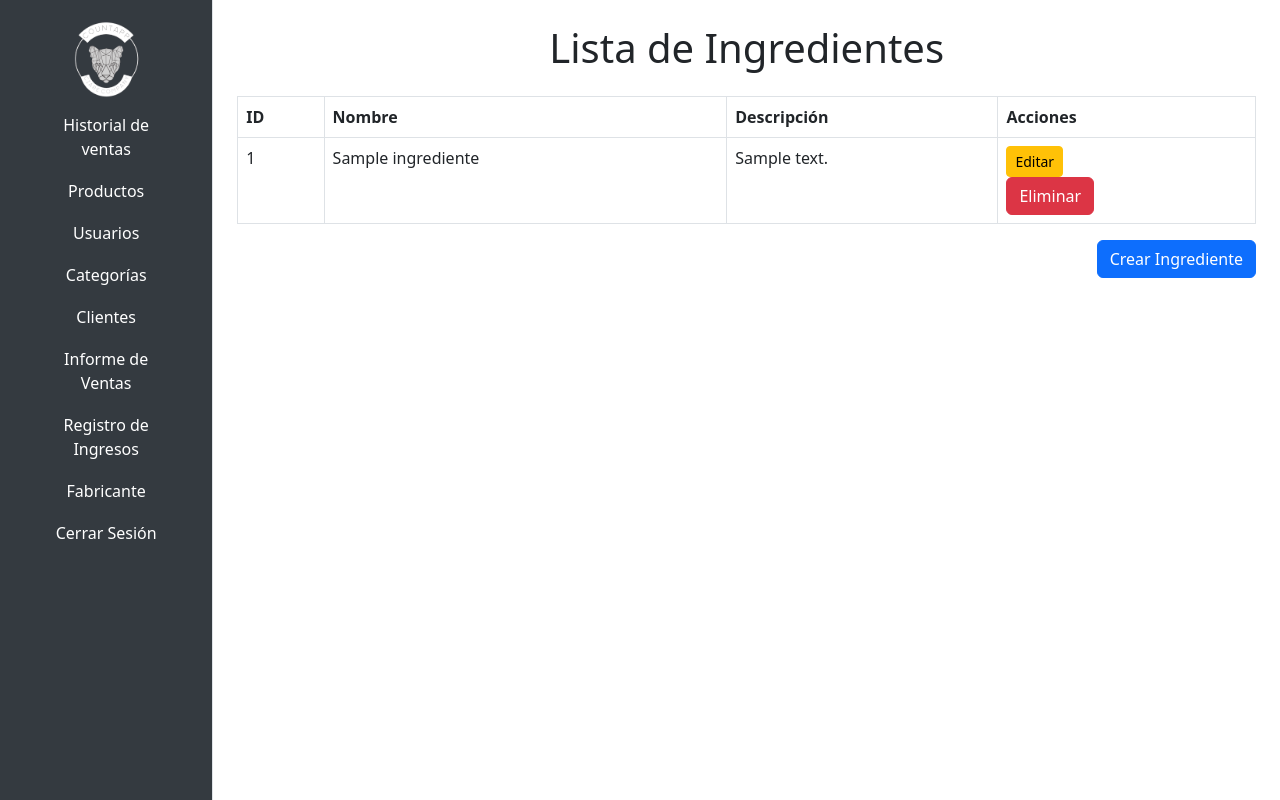
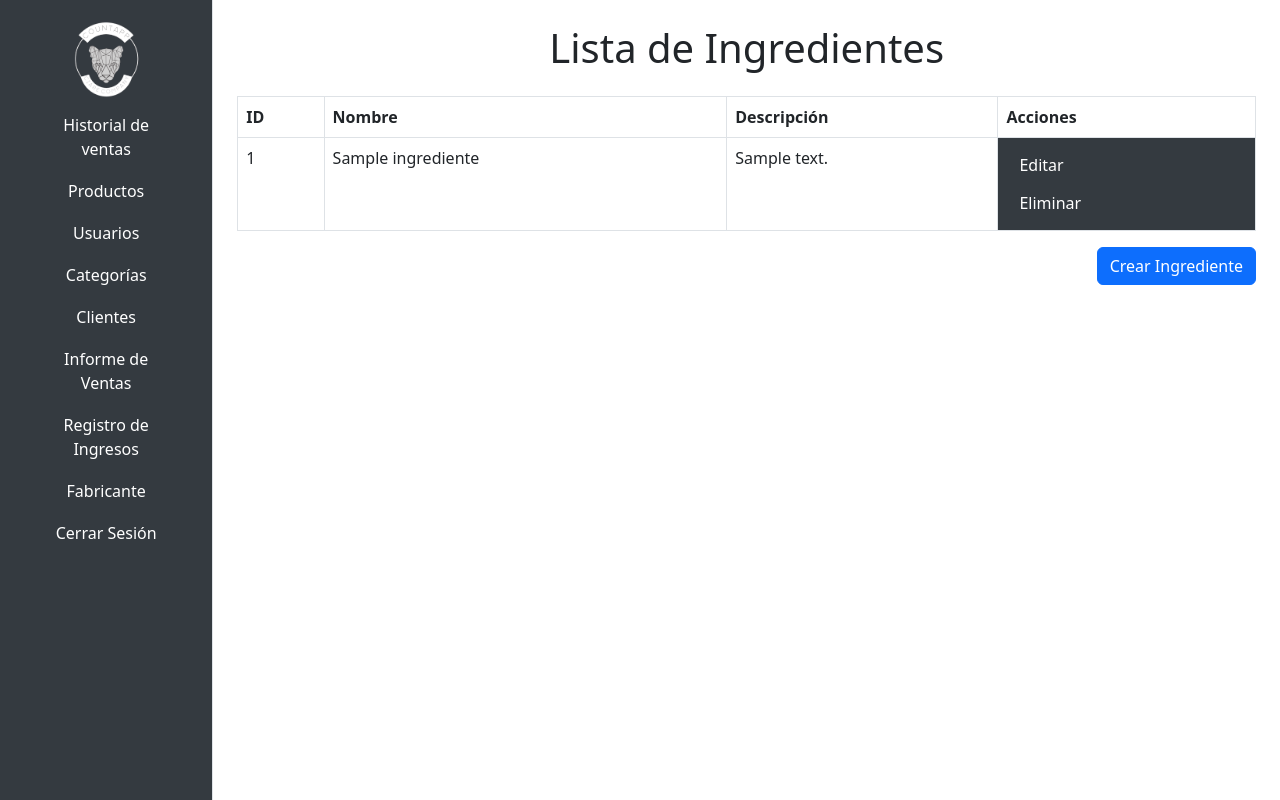
Before and after one commit to Ciare95/countapp, a Python web app: template app/templates/fabricante/listar_ingredientes.html in a window 1280 px wide. Run offline with Jinja, Linux system fonts and the light colour scheme; the template is opened without the code that fills it: most values are stand-ins (such as "Sample title", 1, 10 or a date in 2020); some libraries are stand-ins or nearby versions.

Commit message:
Se arregló el error al asignar ingredientes

```diff
--- a/app/models/ingredientes_productos.py
+++ b/app/models/ingredientes_productos.py
@@ -2,7 +2,7 @@ from app.db import connection_pool as db
 import decimal
 
 class IngredienteProducto:
-    def __init__(self, id, producto_id, ingrediente_id, unidad_medida, cantidad_ing, cantidad_factura, costo_factura=None, costo_unitario=None, unidad_cantidad=None, cantidad_original=None, unidad_original=None, costo_ing_por_producto=None):
+    def __init__(self, id, producto_id, ingrediente_id, unidad_medida, cantidad_ing, cantidad_factura, costo_factura=None, costo_unitario=None, unidad_cantidad=None, cantidad_original=None, unidad_original=None, costo_ing_por_producto=None, costo_empaque=None):
         self.id = id
         self.producto_id = producto_id
         self.ingrediente_id = ingrediente_id
@@ -15,6 +15,7 @@ class IngredienteProducto:
         self.unidad_medida = unidad_medida
         self.cantidad_ing = cantidad_ing
         self.cantidad_factura = cantidad_factura
+        self.costo_empaque = costo_empaque
 
 
 
--- a/app/templates/fabricante/listar_ingredientes.html
+++ b/app/templates/fabricante/listar_ingredientes.html
@@ -19,10 +19,10 @@
                 <td>{{ ingrediente.id }}</td>
                 <td>{{ ingrediente.nombre }}</td>
                 <td>{{ ingrediente.descripcion }}</td>
-                <td>
-                    <a href="{{ url_for('fabricante_ingredientes.editar_ingrediente', id=ingrediente.id) }}" class="btn btn-warning btn-sm">Editar</a>
+                <td class="bg-dark text-white">
+                    <a href="{{ url_for('fabricante_ingredientes.editar_ingrediente', id=ingrediente.id) }}" class="btn text-white hover-effect">Editar</a>
                     <form action="{{ url_for('fabricante_ingredientes.eliminar_ingrediente', id=ingrediente.id) }}" method="POST" onsubmit="return confirm('¿Estás seguro de que deseas eliminar este ingrediente?');">
-                        <button type="submit" class="btn btn-danger">Eliminar</button>
+                        <button type="submit" class="btn text-white hover-effect">Eliminar</button>
                     </form>
                 </td>
             </tr>
```
